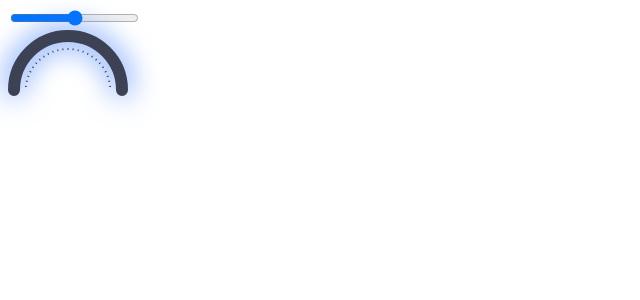
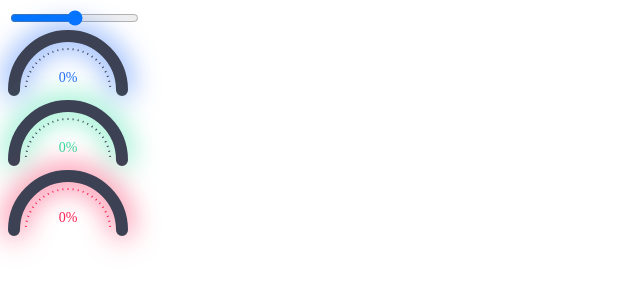
Before and after one commit to danilesky/react-circular-progress, a React app: page / in a window 1280 px wide. Shown: the top 300 px of the page, without its empty margins (0-640 px from the left). Built offline with nearby package versions, Linux system fonts and the light colour scheme; the HTML template or start-up script is replaced by a standard one.

Commit message:
add examples

```diff
--- a/src/Playground.tsx
+++ b/src/Playground.tsx
@@ -45,6 +45,96 @@ function Playground() {
           canvasWidth: 120 / 1.38,
           rangeType: "closest",
         }}
+        textOptions={{
+          positionY: 20,
+          style: {
+            color: "#246CF9",
+            fontSize: 14,
+            fontWeight: 500,
+          },
+        }}
+      />
+      <CombinedProgressBar
+        percentage={percentage}
+        canvasWidth={120}
+        barOptions={{
+          barWidth: 12,
+          activeBar: {
+            color: "#30E0A1",
+          },
+          backgroundBar: {
+            color: "#3C4254",
+            shadow: "0px 0px 15px #30E0A1",
+          },
+          circle: {
+            radius: 2,
+            color: "white",
+            hidable: true,
+          },
+        }}
+        clockOptions={{
+          rectangleOptions: {
+            width: 1,
+            height: 2,
+            count: 27,
+            colors: {
+              fill: "#3C4254",
+              activeFill: "#FFFFFF",
+            },
+          },
+          positionY: 7,
+          canvasWidth: 120 / 1.38,
+          rangeType: "closest",
+        }}
+        textOptions={{
+          positionY: 20,
+          style: {
+            color: "#30E0A1",
+            fontSize: 14,
+            fontWeight: 500,
+          },
+        }}
+      />
+      <CombinedProgressBar
+        percentage={percentage}
+        canvasWidth={120}
+        barOptions={{
+          barWidth: 12,
+          activeBar: {
+            color: "#FA2256",
+          },
+          backgroundBar: {
+            color: "#3C4254",
+            shadow: "0px 0px 15px #FA2256",
+          },
+          circle: {
+            radius: 2,
+            color: "white",
+            hidable: true,
+          },
+        }}
+        clockOptions={{
+          rectangleOptions: {
+            width: 1,
+            height: 2,
+            count: 27,
+            colors: {
+              fill: "#FA2256",
+              activeFill: "#FFFFFF",
+            },
+          },
+          positionY: 7,
+          canvasWidth: 120 / 1.38,
+          rangeType: "closest",
+        }}
+        textOptions={{
+          positionY: 20,
+          style: {
+            color: "#FA2256",
+            fontSize: 14,
+            fontWeight: 500,
+          },
+        }}
       />
     </>
   );
--- a/src/components/variants/combined-progress-bar.tsx
+++ b/src/components/variants/combined-progress-bar.tsx
@@ -1,3 +1,4 @@
+import { HTMLProps } from "react";
 import SemiCircularProgressBar, {
   SemiCircularProgressBarProps,
 } from "../semi-circular-progress-bar";
@@ -15,17 +16,23 @@ interface BarOptions
     "percentage" | "overflow" | "canvasWidth"
   > {}
 
+interface TextOptions extends HTMLProps<HTMLSpanElement> {
+  positionY?: number;
+}
+
 interface CombinedProgressBarProps {
   percentage: number;
   canvasWidth: number;
   clockOptions: ClockOptions;
   barOptions: BarOptions;
+  textOptions: TextOptions;
 }
 function CombinedProgressBar({
   percentage,
   canvasWidth,
   clockOptions,
   barOptions,
+  textOptions,
 }: CombinedProgressBarProps) {
   return (
     <div
@@ -50,6 +57,18 @@ function CombinedProgressBar({
       >
         <SemiCircularProgressClock {...clockOptions} percentage={percentage} />
       </div>
+      <span
+        {...textOptions}
+        style={{
+          ...textOptions?.style,
+          position: "absolute",
+          bottom: `${textOptions?.positionY ?? 0}%`,
+          left: "50%",
+          transform: "translate(-50%, 0%)",
+        }}
+      >
+        {percentage}%
+      </span>
     </div>
   );
 }
```
